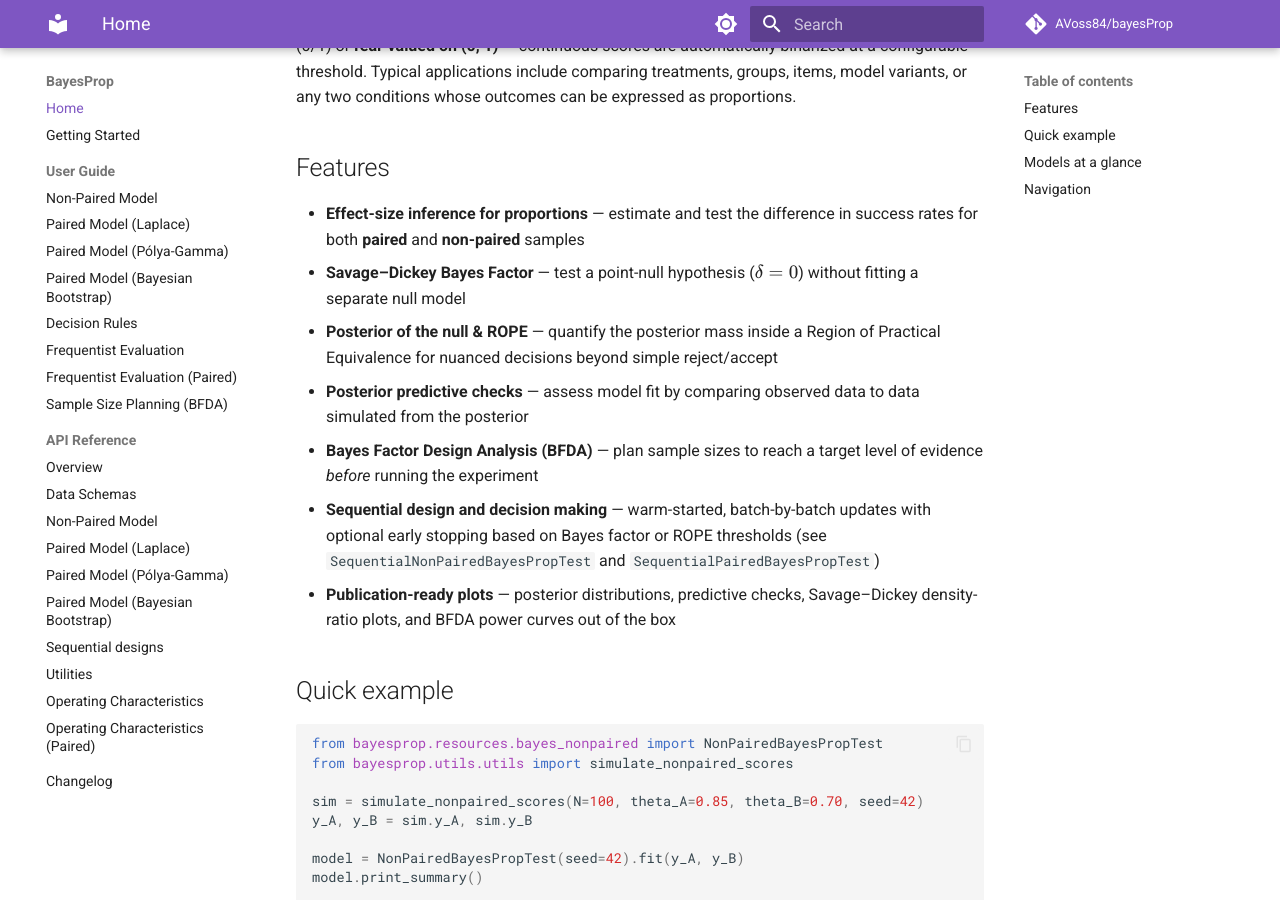
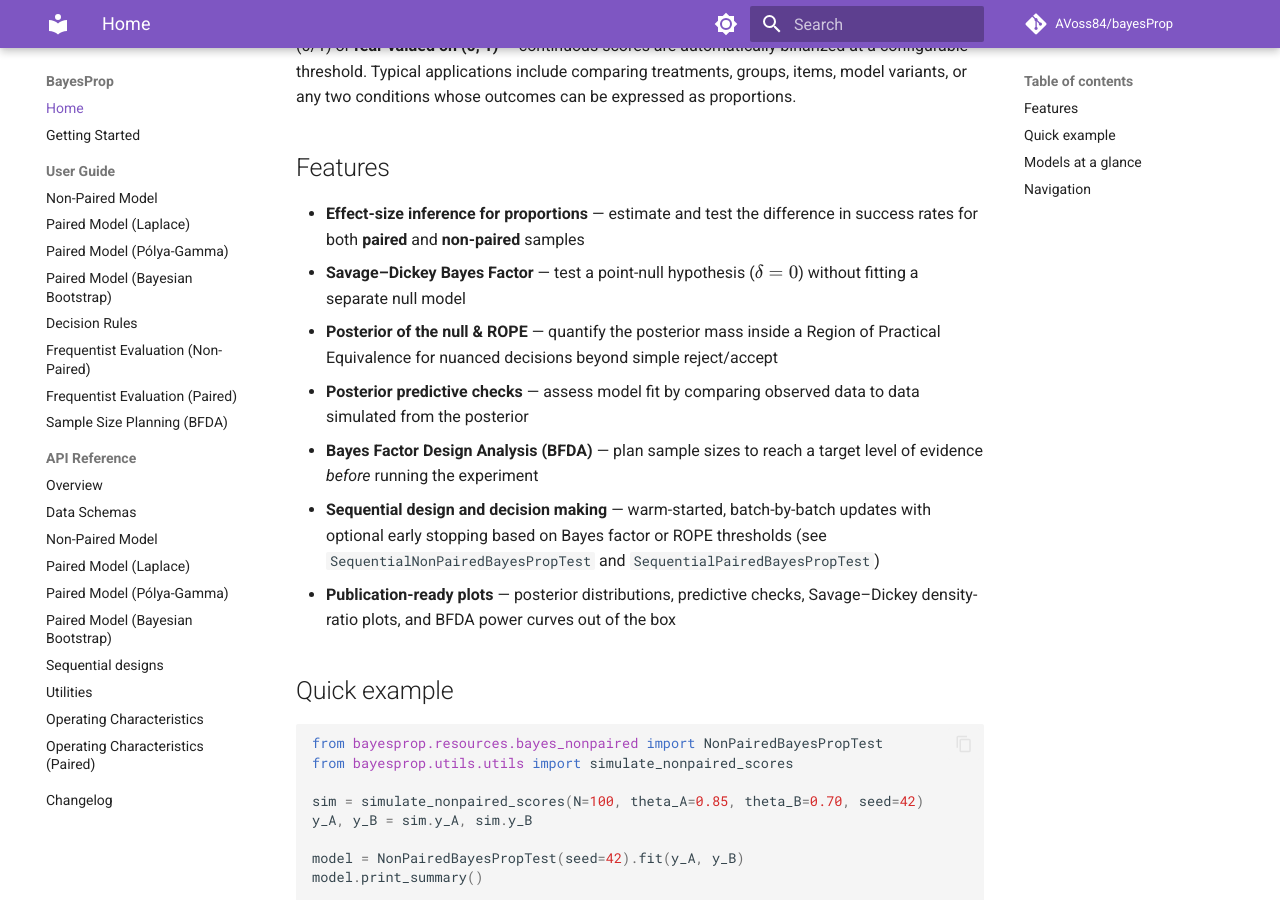
Before and after one commit to AVoss84/bayesProp, an MkDocs documentation site: the page built from docs/mkdocs/docs/index.md, in a window 1280 px wide and 900 px high, scrolled down 514 px. Built offline with MkDocs 1.6.1 and Material for MkDocs 9.7.7, drawn with Linux system fonts in a browser that asks for light colours; comment, search, counter and statistics services are not loaded.

Commit message:
fix section name

```diff
--- a/docs/mkdocs/mkdocs.yml
+++ b/docs/mkdocs/mkdocs.yml
@@ -85,7 +85,7 @@ nav:
       - Paired Model (Pólya-Gamma): guide/paired_pg.md
       - Paired Model (Bayesian Bootstrap): guide/paired_bootstrap.md
       - Decision Rules: guide/decision_rules.md
-      - Frequentist Evaluation: guide/frequentist_evaluation.md
+      - Frequentist Evaluation (Non-Paired): guide/frequentist_evaluation.md
       - Frequentist Evaluation (Paired): guide/frequentist_evaluation_paired.md
       - Sample Size Planning (BFDA): guide/bfda.md
   - API Reference:
```
